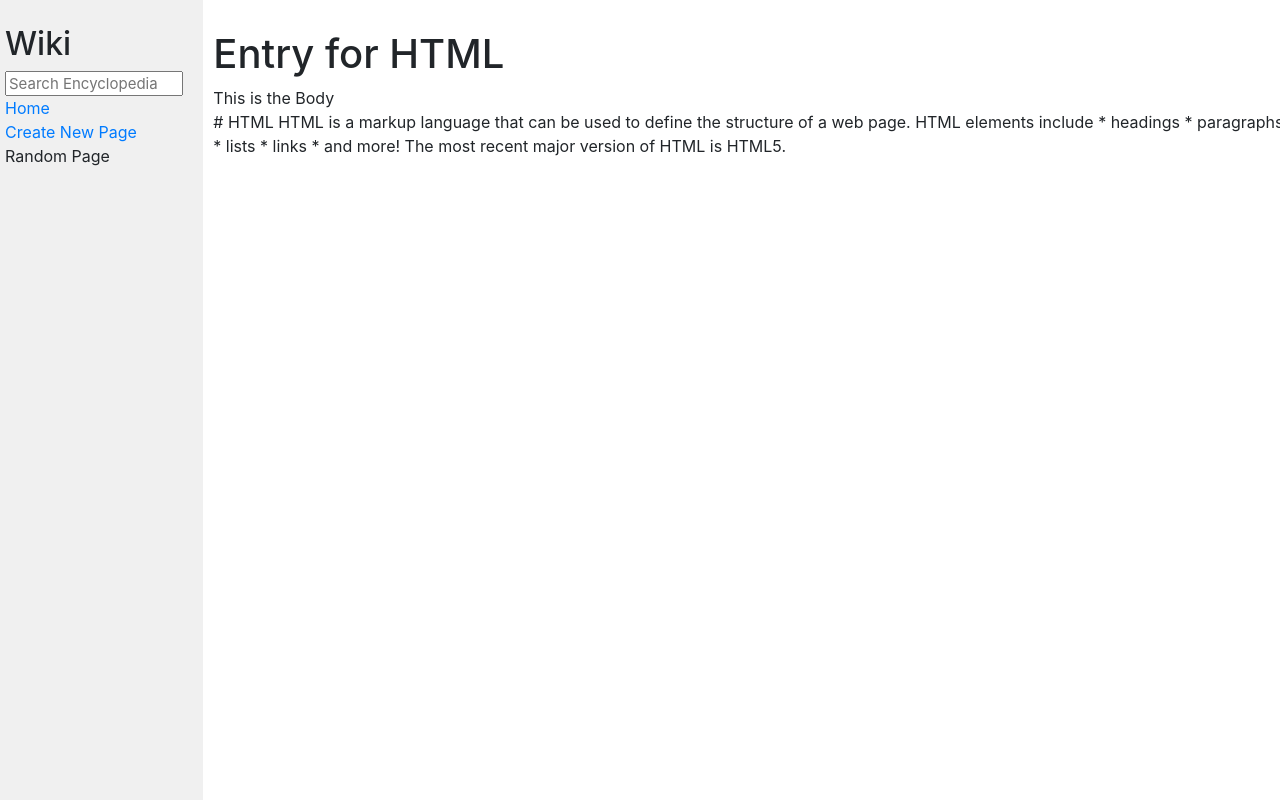
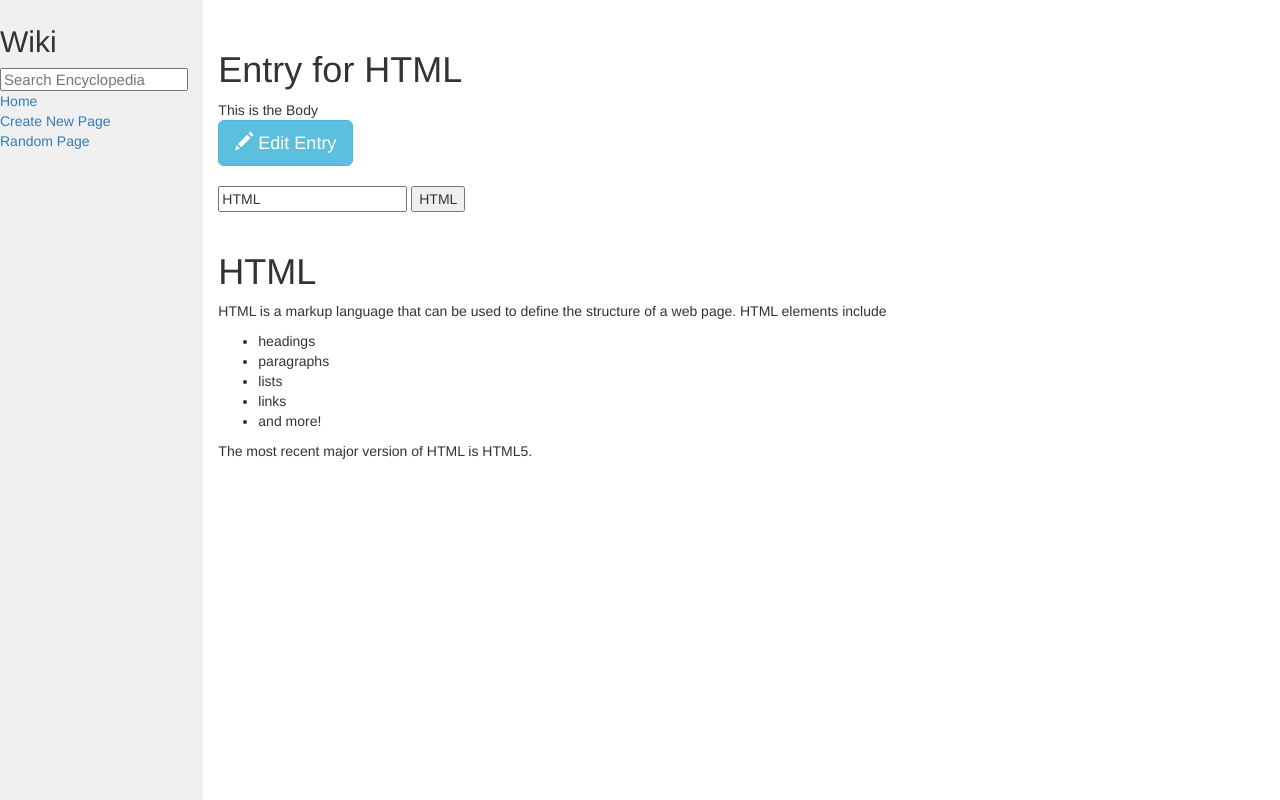
Before and after one commit to mrforier/wiki, a Django app: page /wiki/HTML in a window 1280 px wide. Run offline with Django 3.2, Linux system fonts and the light colour scheme; some libraries are stand-ins or nearby versions.

Commit message:
added random and edit funcitons

```diff
--- a/encyclopedia/static/encyclopedia/styles.css
+++ b/encyclopedia/static/encyclopedia/styles.css
@@ -36,3 +36,11 @@ textarea {
 .sidebar h2 {
     margin-top: 5px;
 }
+
+table, th, td {
+    border: 5px solid black;
+}
+
+table {
+    width: 50%;
+}
--- a/encyclopedia/templates/encyclopedia/layout.html
+++ b/encyclopedia/templates/encyclopedia/layout.html
@@ -7,6 +7,11 @@
         <title>{% block title %}{% endblock %}</title>
         <link rel="stylesheet" href="https://stackpath.bootstrapcdn.com/bootstrap/4.4.1/css/bootstrap.min.css" integrity="sha384-Vkoo8x4CGsO3+Hhxv8T/Q5PaXtkKtu6ug5TOeNV6gBiFeWPGFN9MuhOf23Q9Ifjh" crossorigin="anonymous">
         <link href="{% static 'encyclopedia/styles.css' %}" rel="stylesheet">
+
+        <link rel="stylesheet" href="https://maxcdn.bootstrapcdn.com/bootstrap/3.3.7/css/bootstrap.min.css">
+        <script src="https://ajax.googleapis.com/ajax/libs/jquery/3.2.1/jquery.min.js"></script>
+        <script src="https://maxcdn.bootstrapcdn.com/bootstrap/3.3.7/js/bootstrap.min.js"></script>
+
     </head>
     <body>
         <div class="row">
@@ -22,7 +27,7 @@
                     <a href="{% url 'wiki:add' %}">Create New Page</a>
                 </div>
                 <div>
-                    Random Page
+                    <a href="{% url 'wiki:random_entry' %}">Random Page</a>
                 </div>
                 {% block nav %}
                 {% endblock %}
--- a/encyclopedia/templates/encyclopedia/wiki.html
+++ b/encyclopedia/templates/encyclopedia/wiki.html
@@ -8,8 +8,17 @@
 
     <h1>Entry for {{ title }}</h1>
     <div>
-        <hi>This is the Body</hi>
-        <div>{{ wikibody }}</div>
+        <div><hi>This is the Body</hi>
+            <form action="{% url 'wiki:edit'  %}">
+                <a href="#" class="btn btn-info btn-lg">
+                    <span class="glyphicon glyphicon-pencil"></span> Edit Entry
+                </a>
+                <br><br>
+                <input  value = {{title}} xxxname="q">
+                <input type="submit" value={{title}} name="q">
+            </form>
+        </div>
+        <div>{{ wikibody|safe }}</div>
     </div>
 
 {% endblock %}
--- a/encyclopedia/templates/encyclopedia/wikisearch.html
+++ b/encyclopedia/templates/encyclopedia/wikisearch.html
@@ -9,7 +9,7 @@
 
     <ul>
         {% for entry in searchlist %}
-            <li><a href="wiki/{{ entry }}">{{ entry }}</a></li>
+            <li><a href="editwiki/{{ entry }}">{{ entry }}</a></li>
         {% endfor %}
     </ul>
 
--- a/encyclopedia/urls.py
+++ b/encyclopedia/urls.py
@@ -8,8 +8,10 @@ app_name = "wiki"
 urlpatterns = [
     path("", views.index, name="index"),
     path("addwiki", views.add, name="add"),
+    path("editwiki", views.edit, name="edit"),
     path("wiki/<str:entry>", views.entry, name="entry" ),
     path("wikierror/<str:entry>", views.error, name="error"),
     path("wikisearch", views.search, name="search"),
+    path("random", views.random_entry, name="random_entry"),
 
 ]
--- a/encyclopedia/util.py
+++ b/encyclopedia/util.py
@@ -1,3 +1,4 @@
+from random import random
 import re
 
 from django.core.files.base import ContentFile
@@ -8,10 +9,8 @@ def list_entries():
     """
     Returns a list of all names of encyclopedia entries.
     """
-    filenames = default_storage.listdir("entries")
-    #print(filenames)
-    filenames = filenames[1]
-    #print(filenames)
+    filenames = default_storage.listdir("entries")[1]
+    print(filenames)
     return list(sorted(re.sub(r"\.md$", "", filename)
         for filename in filenames if filename.endswith(".md")))
 
@@ -67,6 +66,9 @@ def search_match(query):
     return searchlist, matchtype
 
 def add_entry(title, wiki):
+    """
+    adds new wiki entires to entries direcotory.
+    """
     print("starting add_entry")
     print(title, wiki)
     try:
@@ -79,3 +81,32 @@ def add_entry(title, wiki):
     except:
         print("add try exception")
         return None
+
+def edit_entry(title, wiki):
+    """
+    writes update to existing wiki entries.
+    """
+    print("starting edit_entry")
+    print(title, wiki)
+    try:
+        print("in edit try")
+        f = default_storage.open(f"entries/{title}.md","w")
+        f.write(wiki)
+        print("worte file")
+        f.close()
+        print("after file close")
+        return True
+    except:
+        print("edit try exception")
+        return None
+
+
+def random_entry():
+    """
+    returns a random entry title from entry directory.
+    """
+    filenames = default_storage.listdir("entries/")[1]
+    print(filenames)
+    entry = filenames[int(random()*(len(filenames)-1))]
+    print(entry)
+    return re.sub(r"\.md$", "", entry)
--- a/encyclopedia/views.py
+++ b/encyclopedia/views.py
@@ -2,6 +2,7 @@ from django import forms
 from django.shortcuts import render
 from django.http import HttpResponseRedirect
 from django.urls import reverse
+import markdown2
 
 from . import util
 
@@ -14,24 +15,25 @@ def index(request):
     })
 
 class NewWikiForm(forms.Form):
-    wikiname = forms.CharField(label="wikiname ", initial="one word no spaces")
-    wiki = forms.CharField(widget=forms.Textarea, label="wiki entry ", initial="use MD file formating")
-
+    wikiname = forms.CharField(label="wikiname ")
+    wiki = forms.CharField(widget=forms.Textarea, label="wiki entry ")
+    # wikiname = forms.CharField(label="wikiname ", initial="one word no spaces")
+    # wiki = forms.CharField(widget=forms.Textarea, label="wiki entry ", initial="use MD file formating")
 
 def entry(request, entry):
-    print("entry: " + entry)
+    # print("entry: " + entry)
 
-    print(request)
+    # print(request)
+    # print(util.get_entry(entry))
     if util.get_entry(entry):
         return render(request, "encyclopedia/wiki.html", {
-            "wikibody": util.get_entry(entry),
+            "wikibody": markdown2.markdown(util.get_entry(entry)),
             "title": entry
         })
     else:
         return render(request, "encyclopedia/wikierror.html", {
             "entry":entry
         })
-
 
 
 def add(request):
@@ -65,6 +67,55 @@ def add(request):
         return render(request, "encyclopedia/addwiki.html", {
             "form": NewWikiForm()
         })
+
+def edit(request):
+    print("in edit function")
+    #print("edit entry: " + entry)
+    print(request)
+    if request.method ==  "POST":
+        print("edit POST function")
+        form = NewWikiForm(request.POST)
+        print(form)
+        print("form edit")
+        if form.is_valid():
+            print("is valid")
+            print(form.cleaned_data)
+            title = form.cleaned_data["wikiname"]
+            wikibody = form.cleaned_data["wiki"]
+            print("wiki updated")
+            print(wikibody)
+            #write the file
+            if util.edit_entry(title, wikibody):
+                print("updated file")
+                return HttpResponseRedirect(reverse("wiki:entry", args = (title,)))
+
+            else:
+                print("updated file exception")
+                return render(request, "encyclopedia/wikierror.html", {
+                    "entry":"Could Not Update the File"
+        })
+    else:
+        print("in GET path for Edit Function")
+        wikiname = request.GET.get('q', '')
+        wiki = util.get_entry(wikiname)
+        print(wikiname)
+        print(wiki)
+        if wiki:
+            print("utl.get_entry section")
+            print(entry)
+            print(request)
+            formdata = {
+                "wikiname": wikiname,
+                "wiki": wiki}
+            print(formdata)
+            return render(request, "encyclopedia/editwiki.html", {
+                "form": NewWikiForm(formdata)
+            })
+        else:
+            print(entry)
+            return render(request, "encyclopedia/wikierror.html", {
+                "entry":entry
+            })
 
 def error(request, entry):
     print("error entry: " + entry)
@@ -102,3 +153,10 @@ def search(request):
         return render(request, "encyclopedia/wikierror.html", {
             "entry": query
         })
+
+def random_entry(request):
+    print("random starts here")
+    entry = util.random_entry()
+    print("random called")
+    print(entry)
+    return HttpResponseRedirect(reverse("wiki:entry", args = (entry,)))
```
Also changed, not shown: encyclopedia/templates/encyclopedia/createwiki.html (+1 -6 lines), encyclopedia/templates/encyclopedia/editwiki.html (added, +20 -0 lines).
